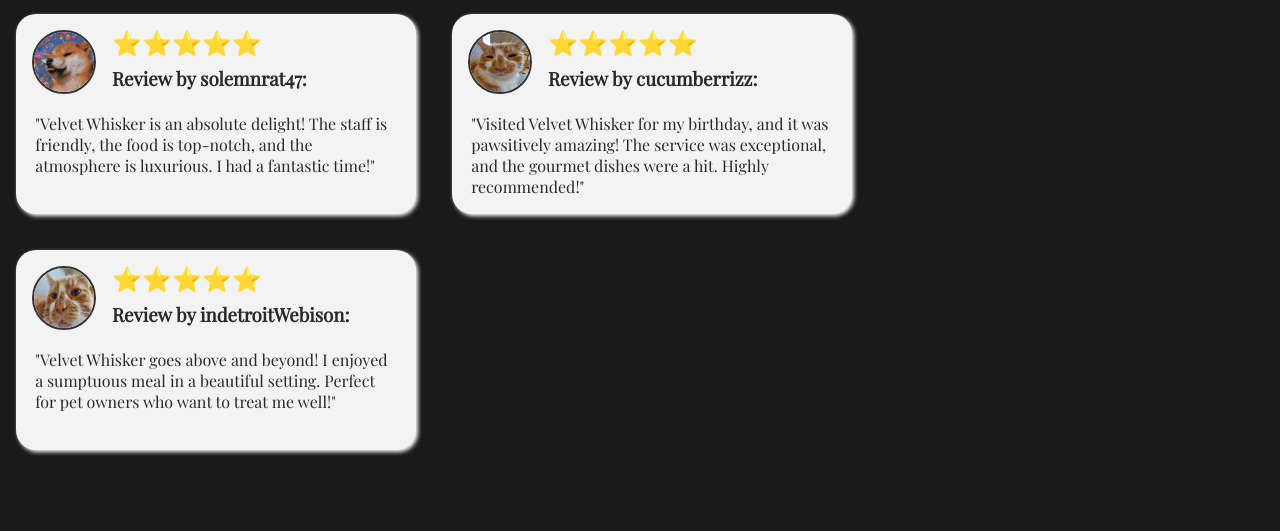
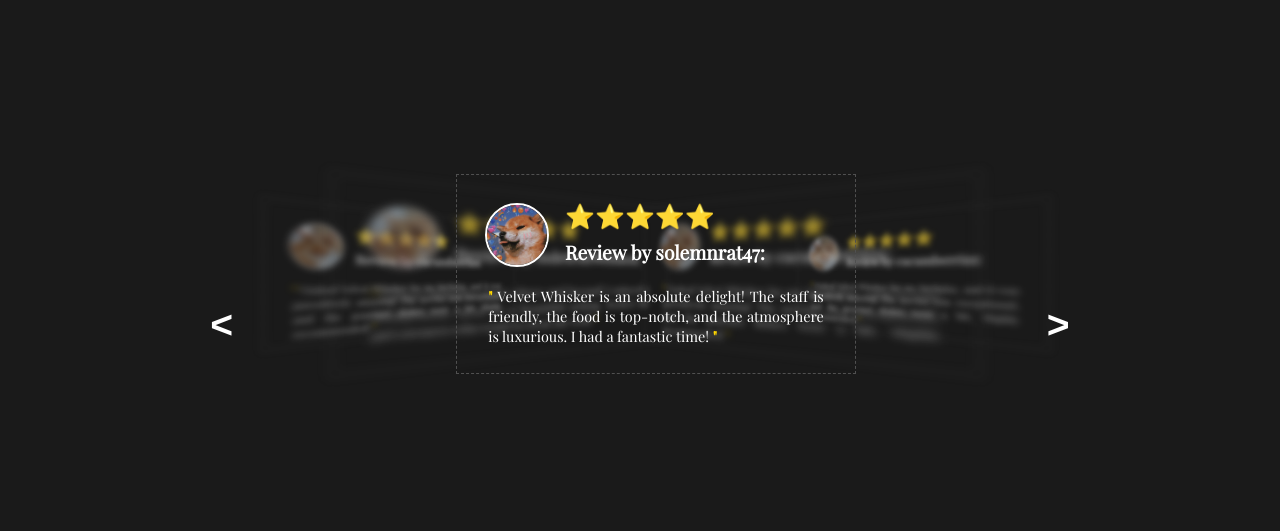
Before and after one commit to Kliiyu/1IM-IKT, a plain HTML site: page Code/01 IKT HTML og CSS/007_ResturantWebsite/index.html in a window 1280 px wide. Shown: the part 3602-4133 px from the top of the page. Drawn offline with nearby package versions, Linux system fonts and the light colour scheme.

Commit message:
Resturant Website Update

```diff
--- a/Code/01 IKT HTML og CSS/007_ResturantWebsite/css/style.css
+++ b/Code/01 IKT HTML og CSS/007_ResturantWebsite/css/style.css
@@ -171,7 +171,7 @@ body {
 #section-5 {
     position: absolute;
     height: 100vh;
-    width: 100vw;
+    width: 100%;
     top: 450vh;
 }
 
@@ -601,59 +601,110 @@ header.sticky .navBarsCH {
     color: #FFD700;
 }
 
-.review-list {
-    position: relative;
+.review {
     position: absolute;
-    margin: 10rem;
+    width: 400px;
+    height: 200px;
+    text-align: justify;
+    padding: 20px;
+    margin: 1rem;
+    overflow: hidden;
+    border: 1px dashed #505050;
+
+    transition: 0.5s;
+    left: calc(50% - 200px);
+    top: 0;
 }
 
-.review {
-    display: inline-block;
-    position: relative;
-    width: 400px;
-    height: 200px;
-    background-color: #f3f3f3;
-    border-radius: 20px;
-    padding: .5rem;
-    margin: 1rem;
-    overflow: hidden;
-    filter: drop-shadow(2px 2px 2px #fff);
-}
-
-.profile {
+.review .profile {
     display: flex;
 }
 
-.profile img {
+.review .profile img {
     width: 64px;
     height: 64px;
     border-radius: 50%;
-    border: 2px solid #333;
+    border: 2px solid #fff;
     margin: .5rem;
 }
 
-.profile div h2 {
+.review .profile div h2 {
     display: block;
     margin: .5rem;
 }
 
 .review div h3 {
     display: block;
-    color: #292929;
+    color: #fff;
     margin: .5rem;
+    font-size: 1.2em;
     font-family: 'Playfair Display', sans-serif;
     font-weight: 600;
 }
 
 .review p {
     display: block;
-    color: #292929;
+    color: #fff;
+    font-size: .9em;
     font-family: 'Playfair Display', sans-serif;
     padding: .2rem;
     margin: .5rem;
 }
 
+.quote {
+    color: #FFD700;
+    font-weight: 600;
+}
 
+.sect5-wrapper {
+    position: relative;
+    display: flex;
+}
+
+.slider {
+    position: relative;
+    width: 100%;
+    height: 370px;
+    overflow: hidden;
+    margin: 10rem;
+}
+
+.item {
+    position: absolute;
+    width: 200px;
+    height: 320px;
+    text-align: justify;
+    background-color: #fff;
+    border-radius: 10px;
+    padding: 20px;
+    transition: 0.5s;
+    left: calc(50% - 110px);
+    top: 0;
+}
+
+#next, #prev {
+    position: absolute;
+    top: 40%;
+    color: #fff;
+    background-color: transparent;
+    border: none;
+    font-size: xxx-large;
+    font-family: monospace;
+    font-weight: bold;
+    left: 50px;
+    cursor: pointer;
+    transition: all 0.3s ease-in-out;
+}
+
+#next:hover, #prev:hover {
+    transform: scale(1.2);
+    transition: all 0.2s ease-in-out;
+}
+
+#next {
+    left: unset;
+    right: 50px;
+}
 
 
 
--- a/Code/01 IKT HTML og CSS/007_ResturantWebsite/index.html
+++ b/Code/01 IKT HTML og CSS/007_ResturantWebsite/index.html
@@ -122,7 +122,8 @@
         <section id="banner-3"><h1 class="info-header hidden fade-top">Play, Relax, and Enjoy: Pet-Friendly Amenities at Velvet Whisker</h1></section>
 
         <section id="section-5"> <!--Reviews-->
-            <div class="reviews-list">
+            <div class="sect5-wrapper">
+                <div class="slider hidden">
                     <div class="review">
                         <div class="profile">
                             <img src="images/profiles/profile1.jpg" alt="solemnrat47">
@@ -131,7 +132,7 @@
                                 <h3>Review by solemnrat47:</h3>
                             </div>
                         </div>
-                    <p>"Velvet Whisker is an absolute delight! The staff is friendly, the food is top-notch, and the atmosphere is luxurious. I had a fantastic time!"</p>
+                        <p><span class="quote">"</span> Velvet Whisker is an absolute delight! The staff is friendly, the food is top-notch, and the atmosphere is luxurious. I had a fantastic time! <span class="quote">"</span></p>
                     </div>
                     <div class="review">
                         <div class="profile">
@@ -141,7 +142,7 @@
                                 <h3>Review by cucumberrizz:</h3>
                             </div>
                         </div>
-                    <p>"Visited Velvet Whisker for my birthday, and it was pawsitively amazing! The service was exceptional, and the gourmet dishes were a hit. Highly recommended!"</p>
+                        <p><span class="quote">"</span> Visited Velvet Whisker for my birthday, and it was pawsitively amazing! The service was exceptional, and the gourmet dishes were a hit. Highly recommended! <span class="quote">"</span></p>
                     </div>
                     <div class="review">
                         <div class="profile">
@@ -151,7 +152,50 @@
                                 <h3>Review by indetroitWebison:</h3>
                             </div>
                         </div>
-                    <p>"Velvet Whisker goes above and beyond! I enjoyed a sumptuous meal in a beautiful setting. Perfect for pet owners who want to treat me well!"</p>
+                        <p><span class="quote">"</span> Velvet Whisker goes above and beyond! I enjoyed a sumptuous meal in a beautiful setting. Perfect for pet owners who want to treat me well! <span class="quote">"</span></p>
+                    </div>
+                    <div class="review">
+                        <div class="profile">
+                            <img src="images/profiles/profile1.jpg" alt="solemnrat47">
+                            <div>
+                                <h2>⭐⭐⭐⭐⭐</h2>
+                                <h3>Review by solemnrat47:</h3>
+                            </div>
+                        </div>
+                        <p><span class="quote">"</span> Velvet Whisker is an absolute delight! The staff is friendly, the food is top-notch, and the atmosphere is luxurious. I had a fantastic time! <span class="quote">"</span></p>
+                    </div>
+                    <div class="review">
+                        <div class="profile">
+                            <img src="images/profiles/profile2.jpg" alt="cucumberrizz">
+                            <div>
+                                <h2>⭐⭐⭐⭐⭐</h2>
+                                <h3>Review by cucumberrizz:</h3>
+                            </div>
+                        </div>
+                        <p><span class="quote">"</span> Visited Velvet Whisker for my birthday, and it was pawsitively amazing! The service was exceptional, and the gourmet dishes were a hit. Highly recommended! <span class="quote">"</span></p>
+                    </div>
+                    <div class="review">
+                        <div class="profile">
+                            <img src="images/profiles/profile2.jpg" alt="cucumberrizz">
+                            <div>
+                                <h2>⭐⭐⭐⭐⭐</h2>
+                                <h3>Review by cucumberrizz:</h3>
+                            </div>
+                        </div>
+                        <p><span class="quote">"</span> Visited Velvet Whisker for my birthday, and it was pawsitively amazing! The service was exceptional, and the gourmet dishes were a hit. Highly recommended! <span class="quote">"</span></p>
+                    </div>
+                    <div class="review">
+                        <div class="profile">
+                            <img src="images/profiles/profile2.jpg" alt="cucumberrizz">
+                            <div>
+                                <h2>⭐⭐⭐⭐⭐</h2>
+                                <h3>Review by cucumberrizz:</h3>
+                            </div>
+                        </div>
+                        <p><span class="quote">"</span> Visited Velvet Whisker for my birthday, and it was pawsitively amazing! The service was exceptional, and the gourmet dishes were a hit. Highly recommended! <span class="quote">"</span></p>
+                    </div>
+                    <button id="next" class="hidden fade-left">></button>
+                    <button id="prev" class="hidden fade-right"><</button>
                 </div>
             </div>
         </section>
--- a/Code/01 IKT HTML og CSS/007_ResturantWebsite/script/app.js
+++ b/Code/01 IKT HTML og CSS/007_ResturantWebsite/script/app.js
@@ -25,6 +25,47 @@ window.addEventListener("DOMContentLoaded", ()=>{
     }, 2300)
 })
 
+window.addEventListener("scroll", function(){
+    var header = document.querySelector("header");
+    header.classList.toggle("sticky", window.scrollY > 0);
+})
+
+let items = document.querySelectorAll('.slider .review');
+let next = document.getElementById('next');
+let prev = document.getElementById('prev');
+
+let active = 3;
+function loadShow(){
+    let stt = 0;
+    items[active].style.transform = `none`;
+    items[active].style.zIndex = 1;
+    items[active].style.filter = 'none';
+    items[active].style.opacity = 1;
+    for(var i = active + 1; i < items.length; i++){
+        stt++;
+        items[i].style.transform = `translateX(${120*stt}px) scale(${1 - 0.2*stt}) perspective(16px) rotateY(-1deg)`;
+        items[i].style.zIndex = -stt;
+        items[i].style.filter = 'blur(5px)';
+        items[i].style.opacity = stt > 2 ? 0 : 0.6;
+    }
+    stt = 0;
+    for(var i = active - 1; i >= 0; i--){
+        stt++;
+        items[i].style.transform = `translateX(${-120*stt}px) scale(${1 - 0.2*stt}) perspective(16px) rotateY(1deg)`;
+        items[i].style.zIndex = -stt;
+        items[i].style.filter = 'blur(5px)';
+        items[i].style.opacity = stt > 2 ? 0 : 0.6;
+    }
+}
+loadShow();
+next.onclick = function(){
+    active = active + 1 < items.length ? active + 1 : active;
+    loadShow();
+}
+prev.onclick = function(){
+    active = active - 1 >= 0 ? active - 1 : active;
+    loadShow();
+}
 
 const observer = new IntersectionObserver((entries) => {
     entries.forEach((entry) => {
@@ -39,8 +80,3 @@ const observer = new IntersectionObserver((entries) => {
 
 const hiddenElements = document.querySelectorAll('.hidden');
 hiddenElements.forEach((el) => observer.observe(el));
-
-window.addEventListener("scroll", function(){
-    var header = document.querySelector("header");
-    header.classList.toggle("sticky", window.scrollY > 0);
-})
```
Lines whose indentation alone changed are shown as unchanged.
